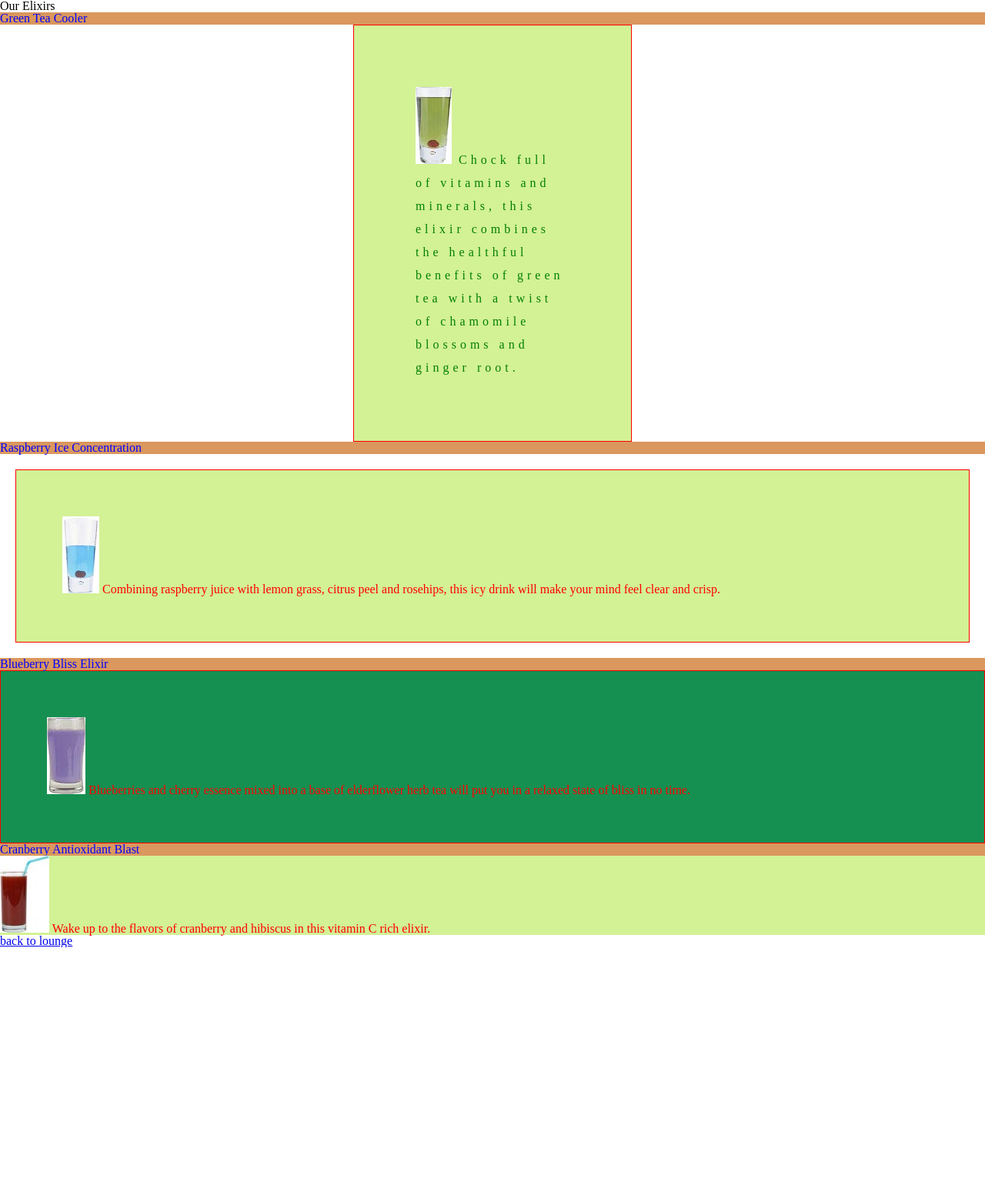
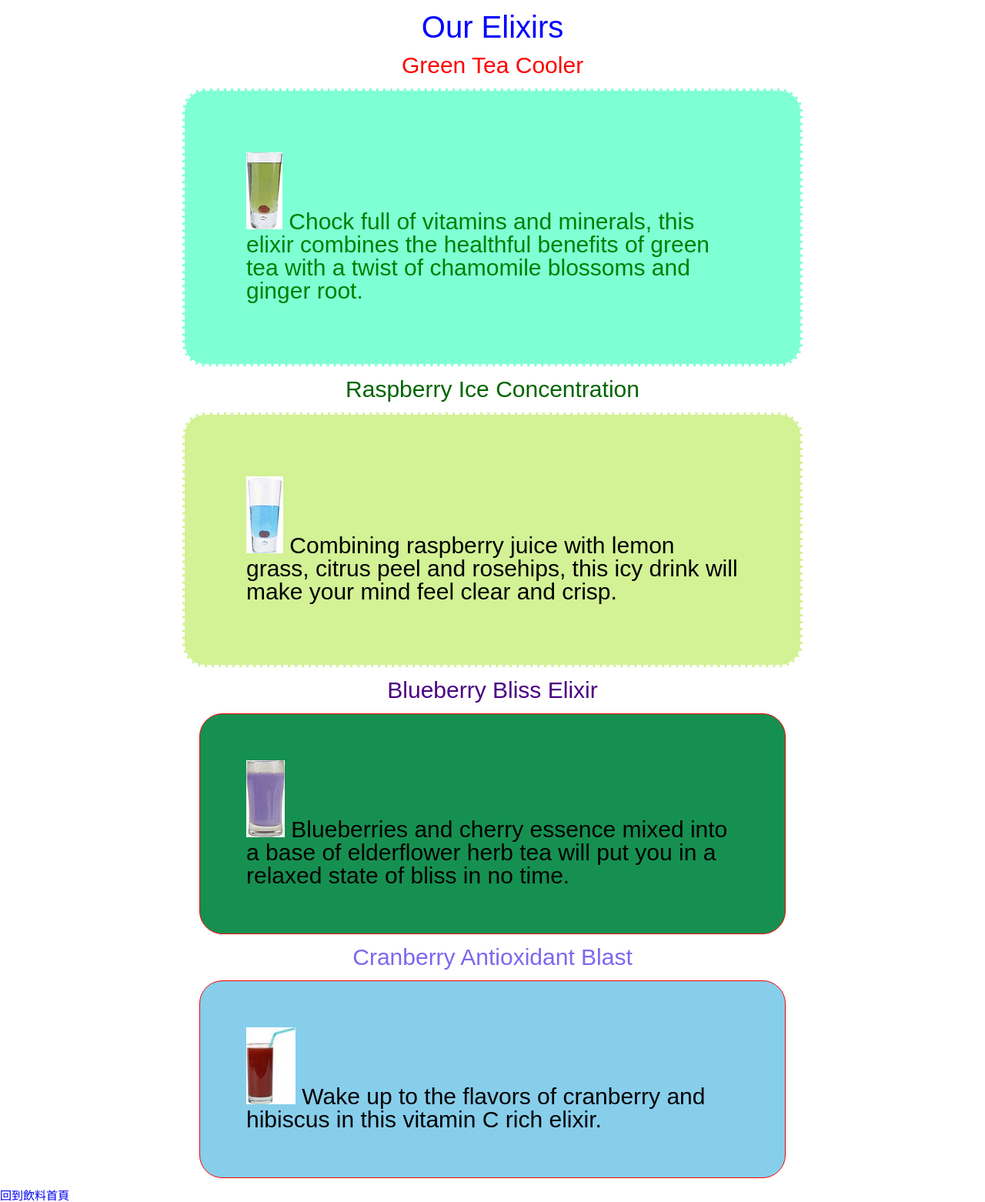
Before and after one commit to Louis0156/Louis0156.github.io, a plain HTML site: page pages/lounge/beverages/elixir_BoxModel.html in a window 1280 px wide. Shown: the whole page at 77% size. Before the commit the page ends 1231 px from the top, so only its background shows below. Drawn offline with Linux system fonts and the light colour scheme.

Commit message:
0812HW
0812

```diff
--- a/pages/lounge/beverages/change_color.css
+++ b/pages/lounge/beverages/change_color.css
@@ -1,47 +1,111 @@
-P {
-    padding: 80;
-    color: red;
-    background-color: #D3F195;
+h1 {
+    font-size: 40px;
+    font-family: fantasy, serif, monospace;
+    color: blue;
+    margin: 15px auto;
+    text-align: center;
 }
 
-* {
-    margin: 200px;
+h2.greentea_h2 {
+    color: red;
+    font-size: 30px;
+    font-family: fantasy, serif, monospace;
+    text-align: center;
+}
+
+h2.rasberry_h2 {
+    color: darkgreen;
+    font-size: 30px;
+    font-family: fantasy, serif, monospace;
+    text-align: center;
+}
+
+h2.blueberry_h2 {
+    color: indigo;
+    font-size: 30px;
+    font-family: fantasy, serif, monospace;
+    text-align: center;
+}
+
+h2.cranberry_h2 {
+    color: mediumslateblue;
+    font-size: 30px;
+    font-family: fantasy, serif, monospace;
+    text-align: center;
 }
 
 p.greentea {
-    width: 200px;
+    width: 50%;
     /*區域寬*/
     padding: 80;
     /*邊距*/
     color: green;
+    background: aquamarine;
+    border: solid white 3px;
+    border-style: dashed;
+    font-size: 30px;
+    font-family: fantasy, serif, monospace;
     /**/
-    border: solid red 1px;
-    /**/
-    line-height: 30px;
+    /* line-height: 20px;*/
     /*行距*/
-    letter-spacing: 5px;
+    /* letter-spacing: 10px;*/
     /*字距*/
-    margin: auto;
+    margin: 15px auto;
     /*置中*/
+    /*radius*/
+    border-top-right-radius: 1em;
+    border-bottom-left-radius: 1em;
+    border-top-left-radius: 1em;
+    border-bottom-right-radius: 1em;
 }
 
 p.rasberry {
-    padding: 60;
+    width: 50%;
+    padding: 80;
     background: #D3F195;
-    border: solid red 1px;
-    margin: 20px;
+    border: solid white 1px;
+    font-size: 30px;
+    font-family: fantasy, serif, monospace;
+    margin: auto;
+    border-top-right-radius: 1em;
+    border-bottom-left-radius: 1em;
+    border-top-left-radius: 1em;
+    border-bottom-right-radius: 1em;
+    margin: 15px auto;
+    border: solid white 3px;
+    border-style: dashed;
 }
 
 p.blueberry {
+    width: 50%;
     padding: 60;
     background: #169051;
+    font-size: 30px;
+    font-family: fantasy, serif, monospace;
     border: solid red 1px;
+    border-top-right-radius: 1em;
+    border-bottom-left-radius: 1em;
+    border-top-left-radius: 1em;
+    border-bottom-right-radius: 1em;
+    margin: 15px auto;
 }
 
-h2 {
-    color: blue;
-    background: #DA975E;
+p.cranberry {
+    width: 50%;
+    padding: 60;
+    background: skyblue;
+    font-size: 30px;
+    font-family: fantasy, serif, monospace;
+    border: solid red 1px;
+    border-top-right-radius: 1em;
+    border-bottom-left-radius: 1em;
+    border-top-left-radius: 1em;
+    border-bottom-right-radius: 1em;
+    margin: 15px auto;
 }
 
-
+a {
+    font-size: 15px;
+    font-family: fantasy, serif, monospace;
+    text-decoration: none;
 }
--- a/pages/lounge/beverages/elixir.html
+++ b/pages/lounge/beverages/elixir_BoxModel.html
@@ -1,35 +1,31 @@
 <html>
 
 <head>
+    <meta charset="utf-8">
     <title>Head First Lounge Elixirs</title>
+    <link rel="stylesheet" type="text/css" href="css_reset.css">
     <link rel="stylesheet" type="text/css" href="change_color.css">
-    <link rel="stylesheet" type="text/css" href="css_reset.css">
-    <style type="text/css">
-    p {
-        font-size: 50 pt;
-    }
-    </style>
 </head>
 
 <body>
     <h1>Our Elixirs</h1>
-    <h2>Green Tea Cooler</h2>
+    <h2 class="greentea_h2">Green Tea Cooler</h2>
     <p class="greentea">
         <img src="../images/green.jpg"> Chock full of vitamins and minerals, this elixir combines the healthful benefits of green tea with a twist of chamomile blossoms and ginger root.
     </p>
-    <h2>Raspberry Ice Concentration</h2>
+    <h2 class="rasberry_h2">Raspberry Ice Concentration</h2>
     <p class="rasberry">
         <img src="../images/lightblue.jpg"> Combining raspberry juice with lemon grass, citrus peel and rosehips, this icy drink will make your mind feel clear and crisp.
     </p>
-    <h2>Blueberry Bliss Elixir</h2>
+    <h2 class="blueberry_h2">Blueberry Bliss Elixir</h2>
     <p class="blueberry">
         <img src="../images/blue.jpg"> Blueberries and cherry essence mixed into a base of elderflower herb tea will put you in a relaxed state of bliss in no time.
     </p>
-    <h2>Cranberry Antioxidant Blast</h2>
-    <p>
+    <h2 class="cranberry_h2">Cranberry Antioxidant Blast</h2>
+    <p class="cranberry">
         <img src="../images/red.jpg"> Wake up to the flavors of cranberry and hibiscus in this vitamin C rich elixir.
     </p>
-    <a href="../lounge.html">back to lounge</a>
+    <a href="../lounge.html">回到飲料首頁</a>
 </body>
 
 </html>
```
Also changed, not shown: pages/Segway'n USA.html (+1 -2 lines), pages/lounge/beverages/elixir_CssColor.html (added, +66 -0 lines).
